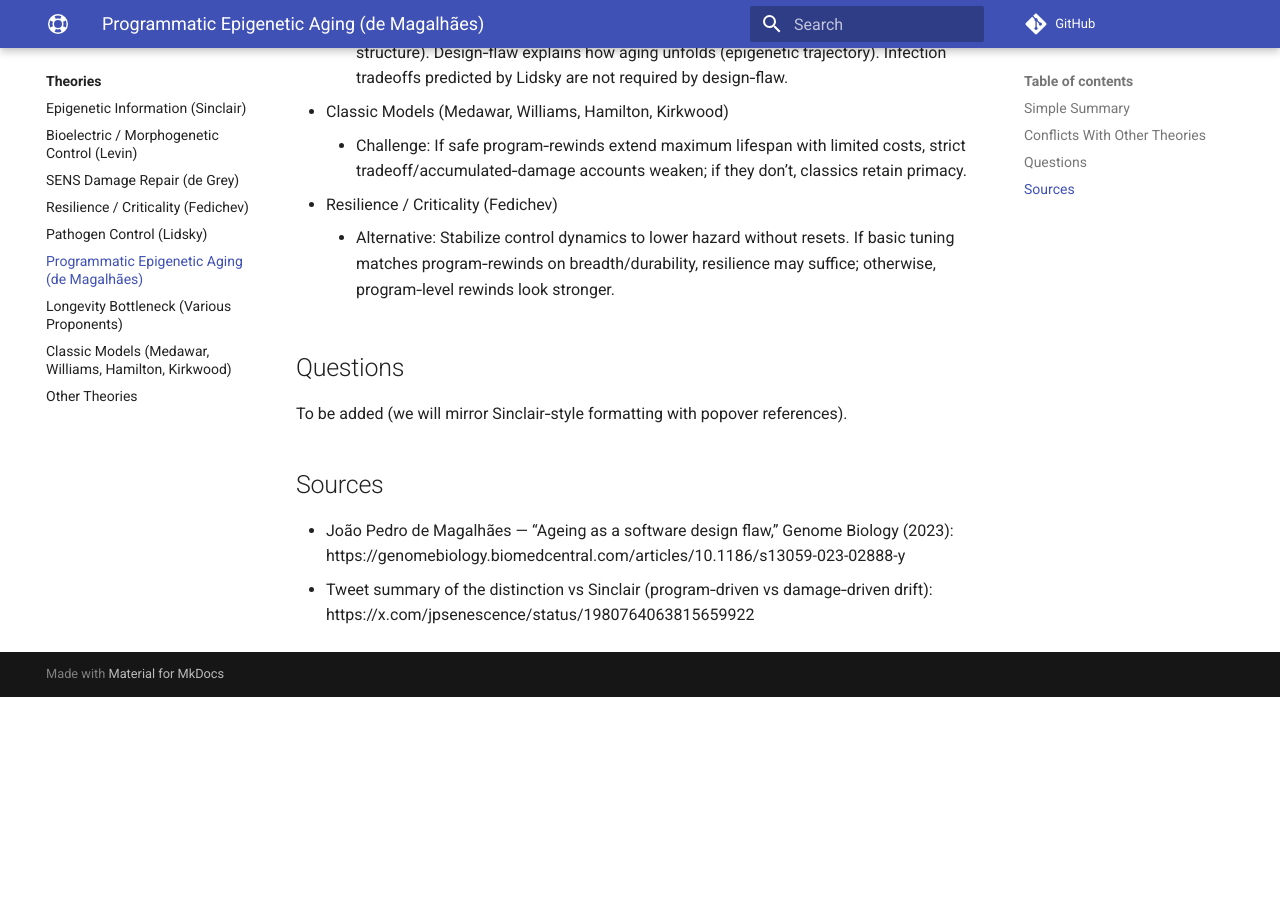
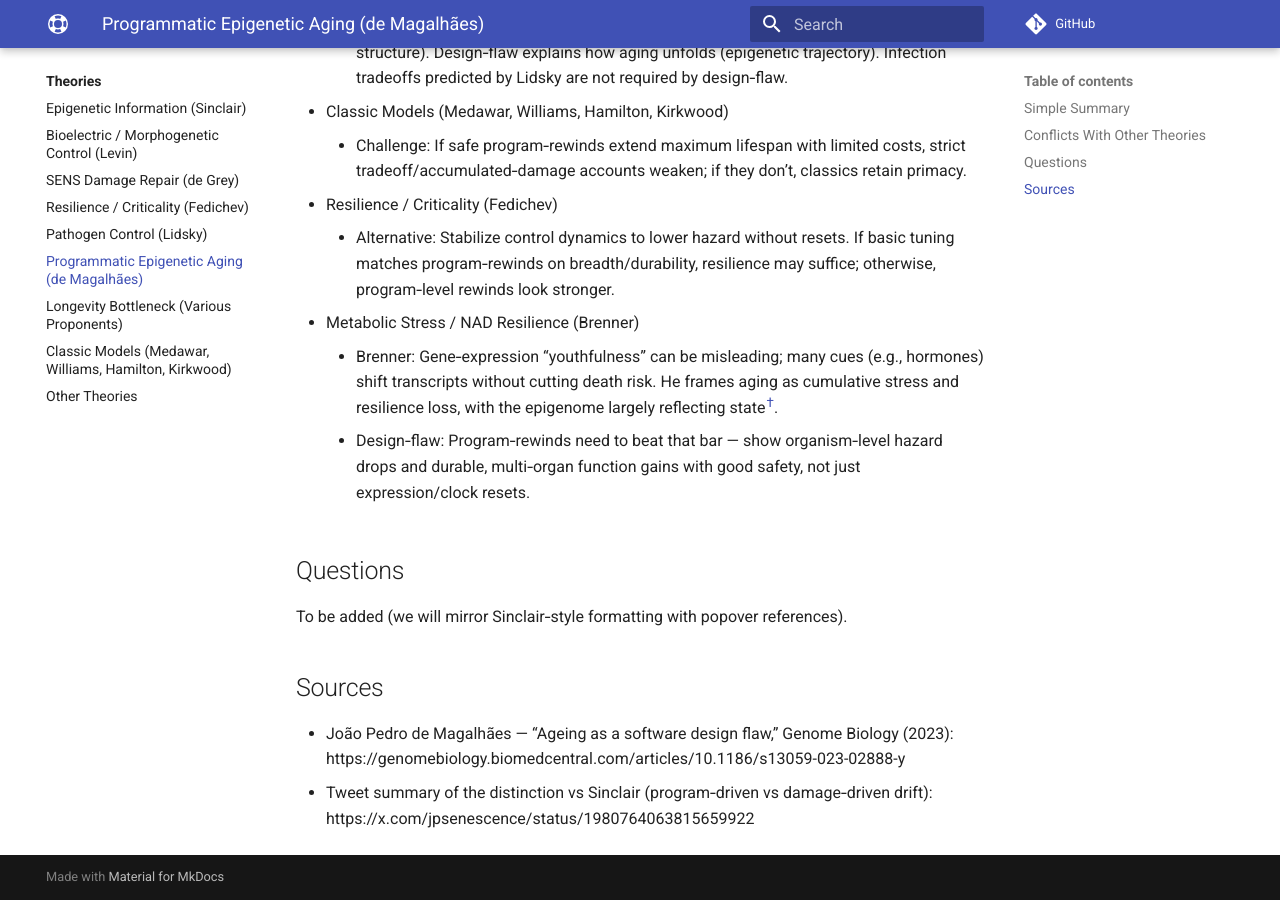
Before and after one commit to djgish485/project-lifespan, an MkDocs documentation site: the page built from docs/theories/programmatic_epigenetic_aging.md, in a window 1280 px wide and 900 px high, scrolled down 1504 px. Built offline with MkDocs 1.6.1 and Material for MkDocs 9.7.7, drawn with Linux system fonts in a browser that asks for light colours; comment, search, counter and statistics services are not loaded; before the commit the page ends 2201 px from its top, so only the background shows below that.

Commit message:
docs(theories): add Brenner (metabolic stress/NAD resilience) critiques to Sinclair and Programmatic; add Brenner entry to Other Theories with refs

```diff
--- a/docs/theories/programmatic_epigenetic_aging.md
+++ b/docs/theories/programmatic_epigenetic_aging.md
@@ -60,6 +60,12 @@ Note: This is a variant of [Epigenetic Information (Sinclair)](../theories/epige
       <li>Alternative: Stabilize control dynamics to lower hazard without resets. If basic tuning matches program‑rewinds on breadth/durability, resilience may suffice; otherwise, program‑level rewinds look stronger.</li>
     </ul>
   </li>
+  <li>Metabolic Stress / NAD Resilience (Brenner)
+    <ul>
+      <li>Brenner: Gene‑expression “youthfulness” can be misleading; many cues (e.g., hormones) shift transcripts without cutting death risk. He frames aging as cumulative stress and resilience loss, with the epigenome largely reflecting state<sup><a class="ref-pop" href="https://x.com/CharlesMBrenner/status/1977094540684370414" data-ref-url="https://x.com/CharlesMBrenner/status/1977094540684370414" data-ref-summary="Brenner tweet: youthful‑looking gene expression does not equal corrected aging or extended life.">†</a></sup>.</li>
+      <li>Design‑flaw: Program‑rewinds need to beat that bar — show organism‑level hazard drops and durable, multi‑organ function gains with good safety, not just expression/clock resets.</li>
+    </ul>
+  </li>
 </ul>
 
 ## Questions
```
Also changed, not shown: docs/theories/epigenetic_information.md (+6 -0 lines), docs/theories/other_theories.md (+7 -0 lines).
